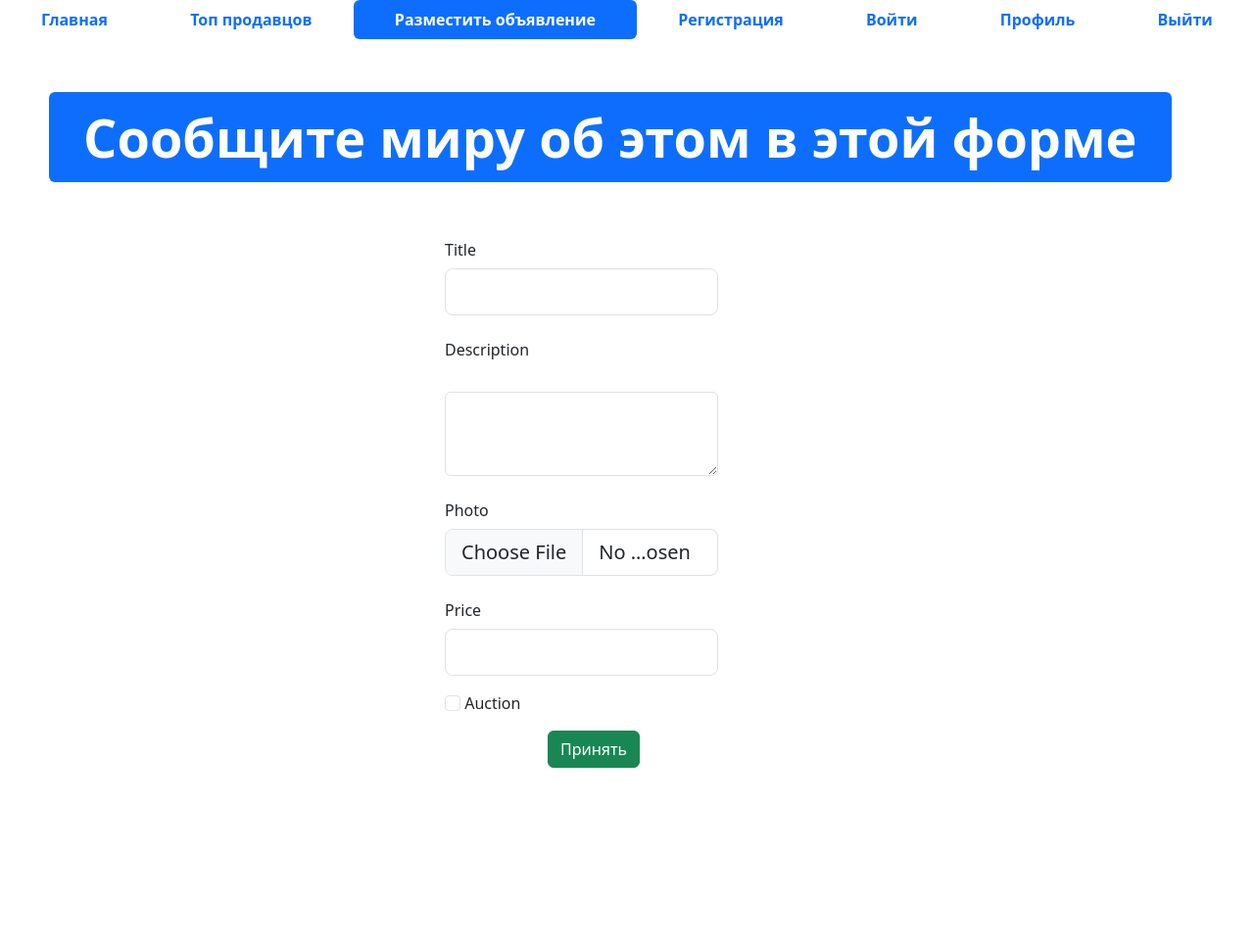
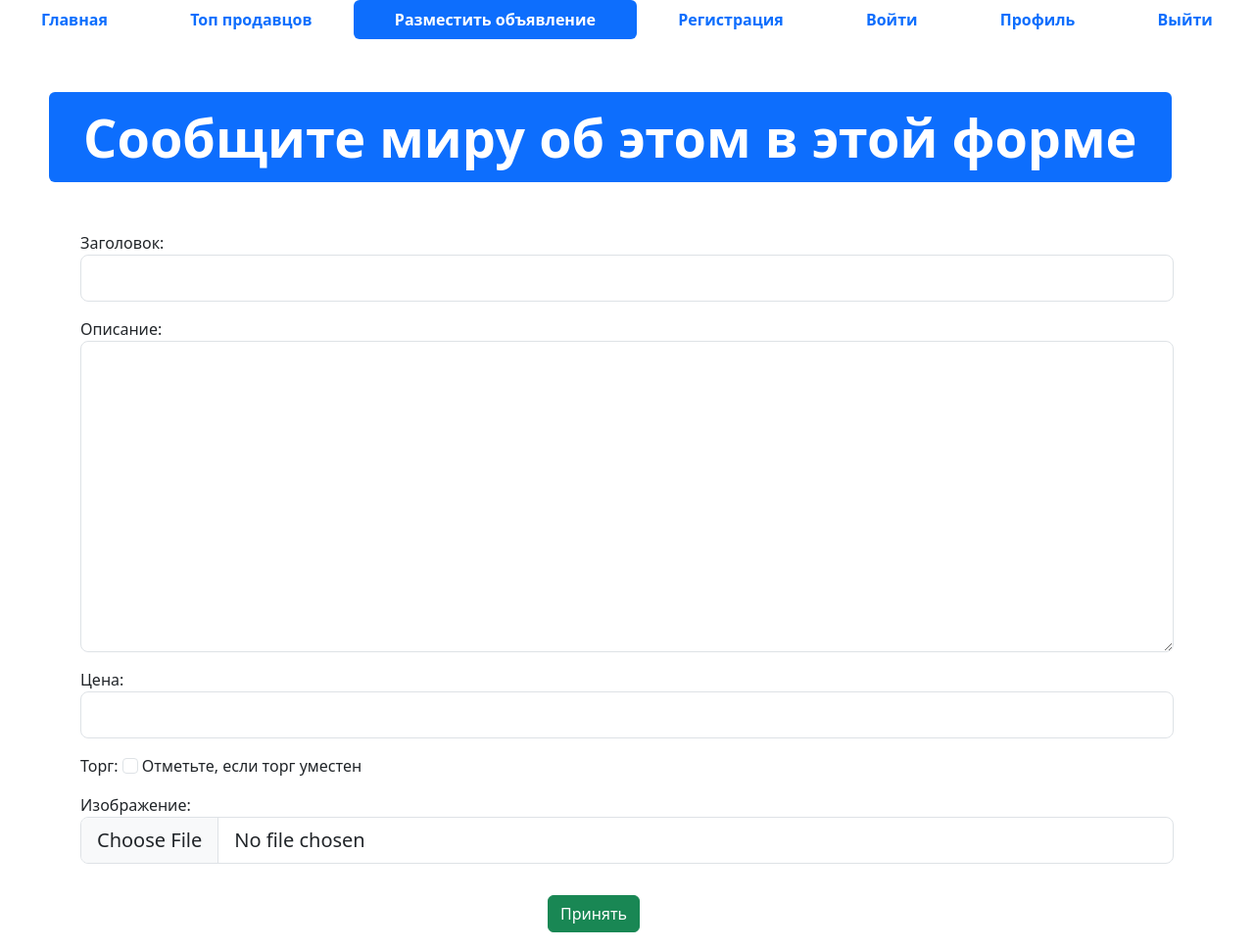
Before and after one commit to islaed/app_advertisement, a Django app: page /advertisement-post/ in a window 1280 px wide. Shown: the whole page at 98% size. Before the commit the page ends 784 px from the top, so only its background shows below. Run offline with Django 4.2, Linux system fonts and the light colour scheme; some libraries are stand-ins or nearby versions.

Commit message:
homework lesson 10

```diff
--- /dev/null
+++ b/advertisements/app_advertisements/forms.py
@@ -0,0 +1,21 @@
+from django import forms
+from .models import Advertisement
+
+
+class AdvertisementForm(forms.ModelForm):
+    class Meta:
+        model = Advertisement
+        fields = ['title', 'description', 'price', 'auction', 'image']
+        widgets = {
+            'title': forms.TextInput(attrs={'class': 'form-control form-control-lg'}),
+            'description': forms.Textarea(attrs={'class': 'form-control form-control-lg'}),
+            'price': forms.NumberInput(attrs={'class': 'form-control form-control-lg'}),
+            'auction': forms.CheckboxInput(attrs={'class': 'form-check-input'}),
+            'image': forms.FileInput(attrs={'class': 'form-control form-control-lg'}),
+        }
+
+    def clean_title(self):
+        title = self.cleaned_data.get('title')
+        if title.startswith('?'):
+            raise forms.ValidationError('Заголовок не может начинаться с "?"!')
+        return title
--- a/advertisements/app_advertisements/urls.py
+++ b/advertisements/app_advertisements/urls.py
@@ -10,7 +10,7 @@
     path('register/', register, name='register'),
     path('login/', login, name='login'),
     path('profile/', profile, name='profile'),
-    path('advertisement/', advertisement, name='advertisement')
+    path('advertisement/', advertisement, name='advertisement'),
 ]
 
 if settings.DEBUG:
--- a/advertisements/app_advertisements/views.py
+++ b/advertisements/app_advertisements/views.py
@@ -1,5 +1,7 @@
-from django.shortcuts import render
+from django.shortcuts import render, redirect
 from .models import Advertisement
+from .forms import AdvertisementForm
+from django.urls import reverse
 
 
 def index(request):
@@ -13,7 +15,18 @@
 
 
 def advertisement_post(request):
-    return render(request, 'advertisement-post.html')
+    if request.method == 'POST':
+        form = AdvertisementForm(request.POST, request.FILES)
+        if form.is_valid():
+            advertisement = Advertisement(**form.cleaned_data)
+            advertisement.user = request.user
+            advertisement.save()
+            url = reverse('index')
+            return redirect(url)
+    else:
+        form = AdvertisementForm
+    context = {'form': form}
+    return render(request, 'advertisement-post.html', context)
 
 
 def register(request):
--- a/advertisements/templates/advertisement-post.html
+++ b/advertisements/templates/advertisement-post.html
@@ -1,46 +1,38 @@
-<!DOCTYPE html>
-<html lang="en">
+{% extends 'base.html' %}
+{% load static %}
 
-<head>
-  <meta charset="UTF-8">
-  <meta http-equiv="X-UA-Compatible" content="IE=edge">
-  <meta name="viewport" content="width=device-width, initial-scale=1.0">
-  <link rel="shortcut icon" href="img/favicon.ico" type="image/x-icon">
-  <link href="css/bootstrap.min.css" rel="stylesheet">
-  <link rel="stylesheet" href="css/fontello.css">
-  <title>Advertisement-post</title>
-</head>
+{% block title %}
+Разместить объявление
+{% endblock %}
 
-<body>
-
-
+{% block content %}
 <ul class="nav nav-pills sticky-top bg-white nav-fill">
     <li class="nav-item">
-      <a class="nav-link" href="index.html">
+        <a class="nav-link" href="{% url 'index' %}">
             <span style="font-weight: bold;">Главная</span>
         </a>
     </li>
     <li class="nav-item">
-      <a class="nav-link" href="top-sellers.html"><span style="font-weight: bold;">Топ продавцов</span>
+        <a class="nav-link" href="{% url 'top_sellers' %}"><span style="font-weight: bold;">Топ продавцов</span>
         </a>
     </li>
     <li class="nav-item">
-      <a class="nav-link active" aria-current="page" href="advertisement-post.html">
+        <a class="nav-link active" aria-current="page" href="{% url 'advertisement_post' %}">
             <span style="font-weight: bold;">Разместить объявление</span>
         </a>
     </li>
     <li class="nav-item">
-      <a class="nav-link" href="register.html">
+        <a class="nav-link" href="{% url 'register' %}">
             <span style="font-weight: bold;">Регистрация</span>
         </a>
     </li>
     <li class="nav-item">
-      <a class="nav-link" href="login.html">
+        <a class="nav-link" href="{% url 'login' %}">
             <span style="font-weight: bold;">Войти</span>
         </a>
     </li>
     <li class="nav-item">
-      <a class="nav-link" href="profile.html">
+        <a class="nav-link" href="{% url 'profile' %}">
             <span style="font-weight: bold;">Профиль</span>
         </a>
     </li>
@@ -58,46 +50,10 @@
     </div>
 </div>
 <div class="container">
-    <form method="post">
+    <form method="post" enctype="multipart/form-data"> {% csrf_token %}
         <div class="row mb-3">
             <div class="col">
-          <label class="col-sm-4 col-form-label offset-4">Title</label>
-          <div class="col-sm-4 offset-4 w-25">
-            <input type="text" class="form-control form-control-lg">
-          </div>
-        </div>
-      </div>
-      <div class="row mb-3">
-        <div class="col">
-          <label class="col-sm-4 col-form-label offset-4">Description</label>
-          <div class="col-sm-4 offset-4 w-25">
-              <label for="" class="form-label"></label>
-              <textarea class="form-control" name="" id="" rows="3"></textarea>
-          </div>
-        </div>
-      </div>
-      <div class="row mb-3">
-        <div class="col">
-          <label class="col-sm-4 col-form-label offset-4">Photo</label>
-          <div class="col-sm-4 offset-4 w-25">
-            <input type="file" class="form-control form-control-lg">
-          </div>
-        </div>
-      </div>
-      <div class="row mb-3">
-        <div class="col">
-          <label class="col-sm-4 col-form-label offset-4">Price</label>
-          <div class="col-sm-4 offset-4 w-25">
-            <input type="text" class="form-control form-control-lg">
-          </div>
-        </div>
-      </div>
-      <div class="row mb-3">
-        <div class="col">
-          <div class="offset-4 w-25">
-            <input type="checkbox" class="form-check-input">
-            <label class="form-check-label">Auction</label>
-          </div>
+                {{ form.as_p }}
             </div>
         </div>
         <div class="row mb-3 offset-sm-5">
@@ -107,6 +63,4 @@
         </div>
     </form>
 </div>
-  <script src="js/bootstrap.bundle.min.js"></script>
-</body>
-</html>
+{% endblock %}
```
Also changed, not shown: advertisements/db.sqlite3. Lines whose indentation alone changed are shown as unchanged.
